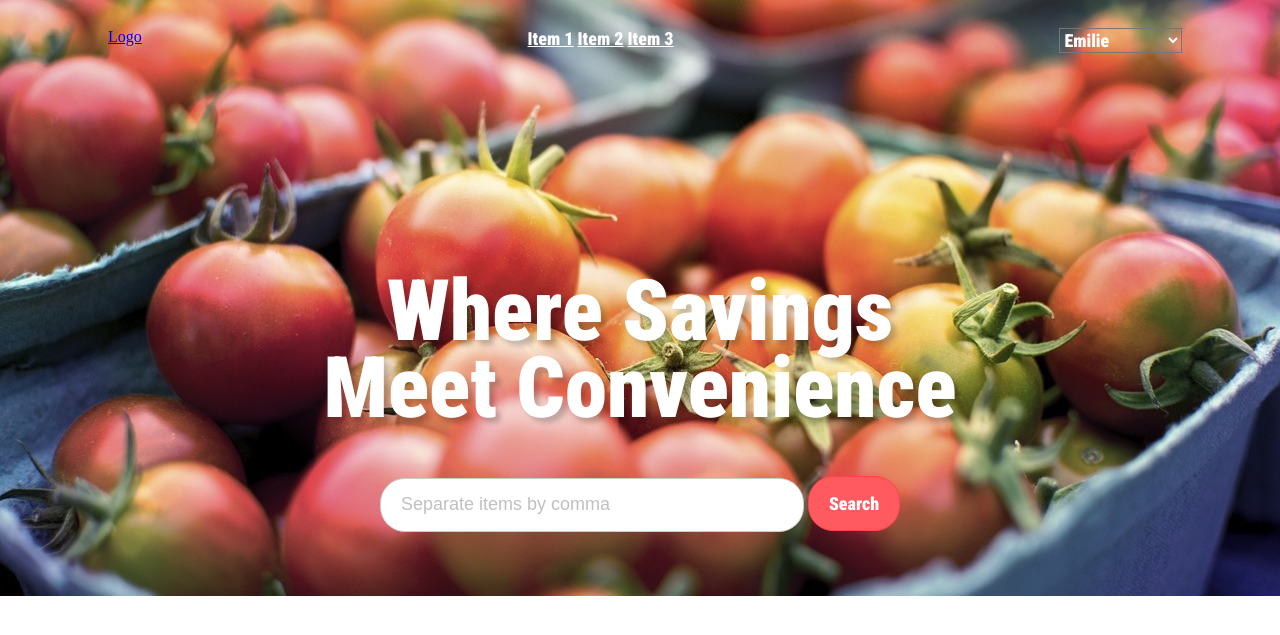
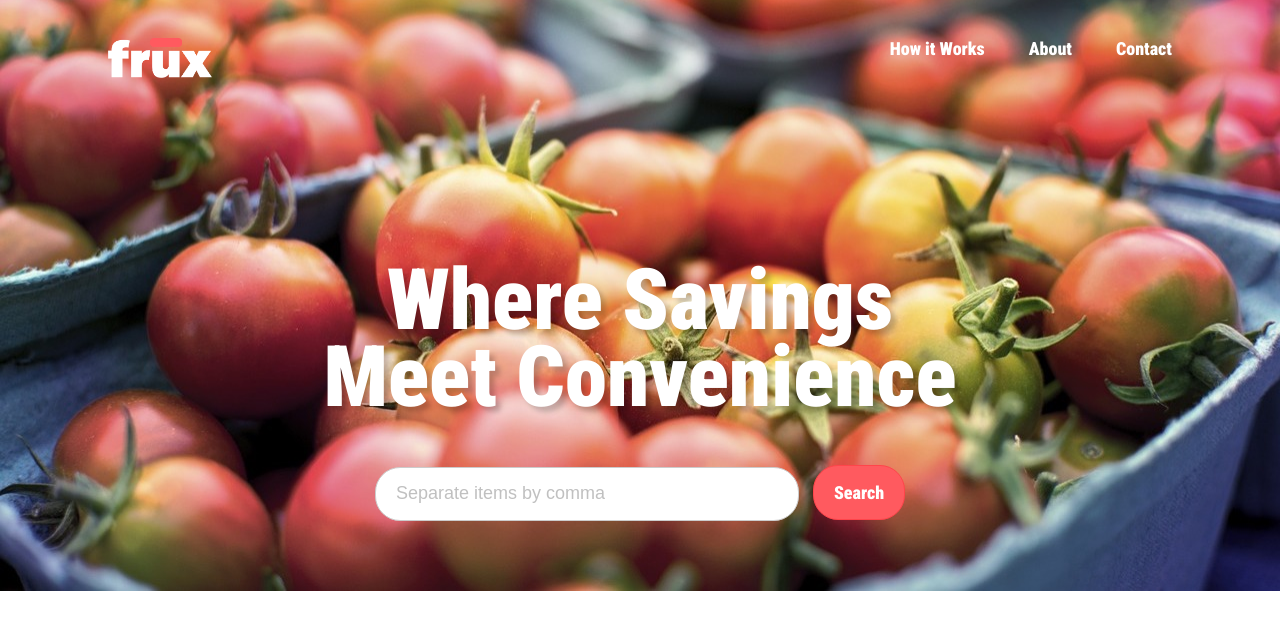
Before and after one commit to Eberpraw/frux, a Flask app: page / in a window 1280 px wide. Shown: the top 635 px of the page. Run offline with Flask 3, Linux system fonts and the light colour scheme.

Commit message:
added logo and better styling for navigation menu

```diff
--- a/application/static/styles.css
+++ b/application/static/styles.css
@@ -9,7 +9,7 @@ p {
 }
 
 .title {
-    margin-top: 200px;
+    margin-top: 150px;
     margin-bottom: 50px;
     text-align: center;
     color: rgb(255, 255, 255);
@@ -50,20 +50,16 @@ p {
     color: #ffffff;
     background-color: #FF5A5F;
     border-radius: 25px;
+    margin-left: 10px;
 }
 
 .header {
-    width: 85%;
+    width: 100%;
     text-align: center;
-    padding: 20px 100px;
+    padding: 30px 100px;
     display: flex;
     justify-content: space-between;
-}
-
-.profile-image {
-    width: 50px;
-    height: 50px;
-    border-radius: 50%;
+    box-sizing: border-box;
 }
 
 .profile-button {
@@ -79,4 +75,12 @@ p {
     color: #ffffff;
     font-family: 'Roboto Condensed';
     font-weight: 600;
+    margin-left: 40px;
+    text-decoration: none;
 }
+
+.logo {
+   width: auto;
+   height: 40px;
+   text-align: center;
+}
--- a/application/templates/index.html
+++ b/application/templates/index.html
@@ -18,22 +18,14 @@
 <body>
 
     <header class="header">
-        <a href="#" class="logo">Logo</a>
+        <a href="http://127.0.0.1:5000/"><img src="/static/images/logo.png" alt="logo" class="logo"></a>
 
         <nav class="navbar">
-            <a href="#">Item 1</a>
-            <a href="#">Item 2</a>
-            <a href="#">Item 3</a>
+            <a href="#">How it Works</a>
+            <a href="#">About</a>
+            <a href="#">Contact</a>
         </nav>
 
-        <select class="profile-button">
-            <option value="rigatoni">Emilie</option>
-            <option value="dave">Dave</option>
-            <option value="pumpernickel">Pumpernickel</option>
-            <option value="reeses">Reeses</option>
-        </select>
-
-    <!--   <img src="/static/images/emilie.jpg" alt="profile image" class="profile-image"> -->
     </header>
 
     <h1 class="title">Where Savings<br>Meet Convenience</h1>
```
Also changed, not shown: application/static/images/logo.png (added).
